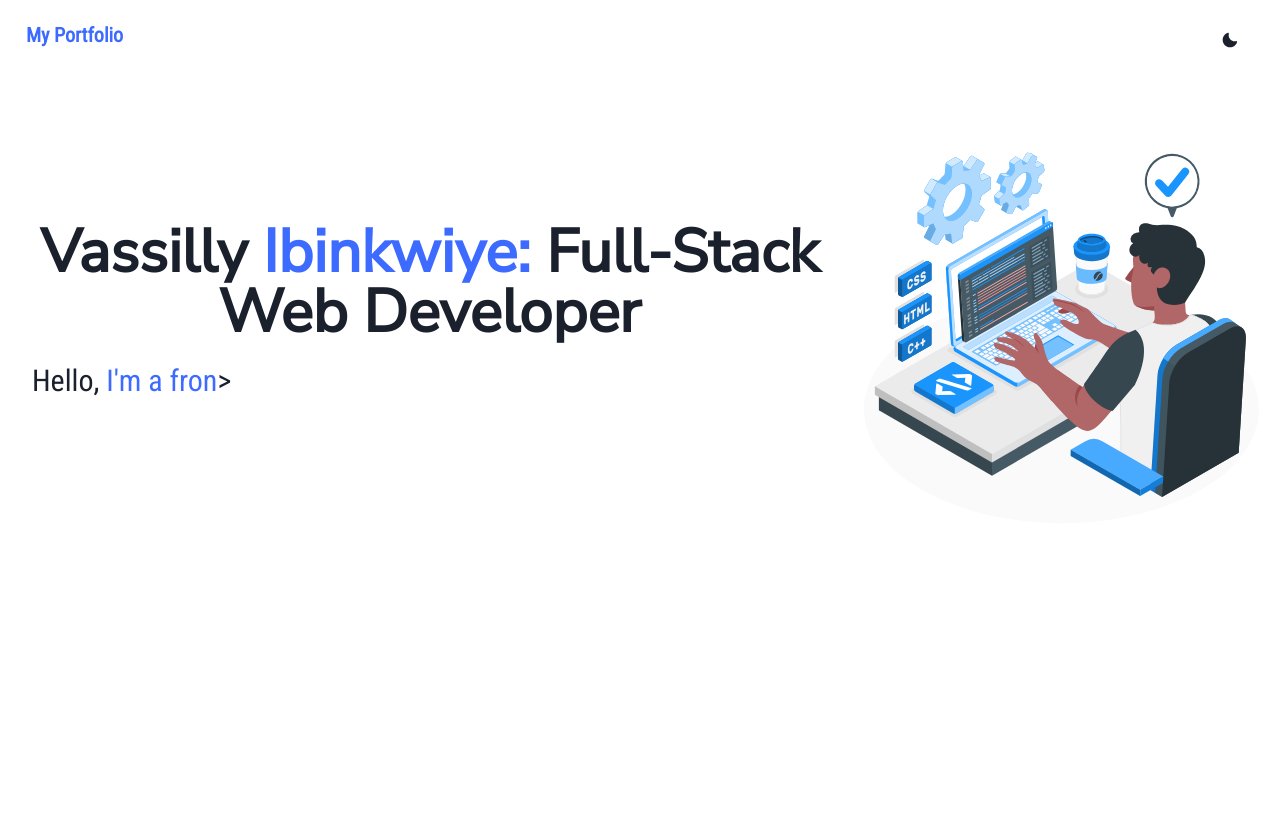
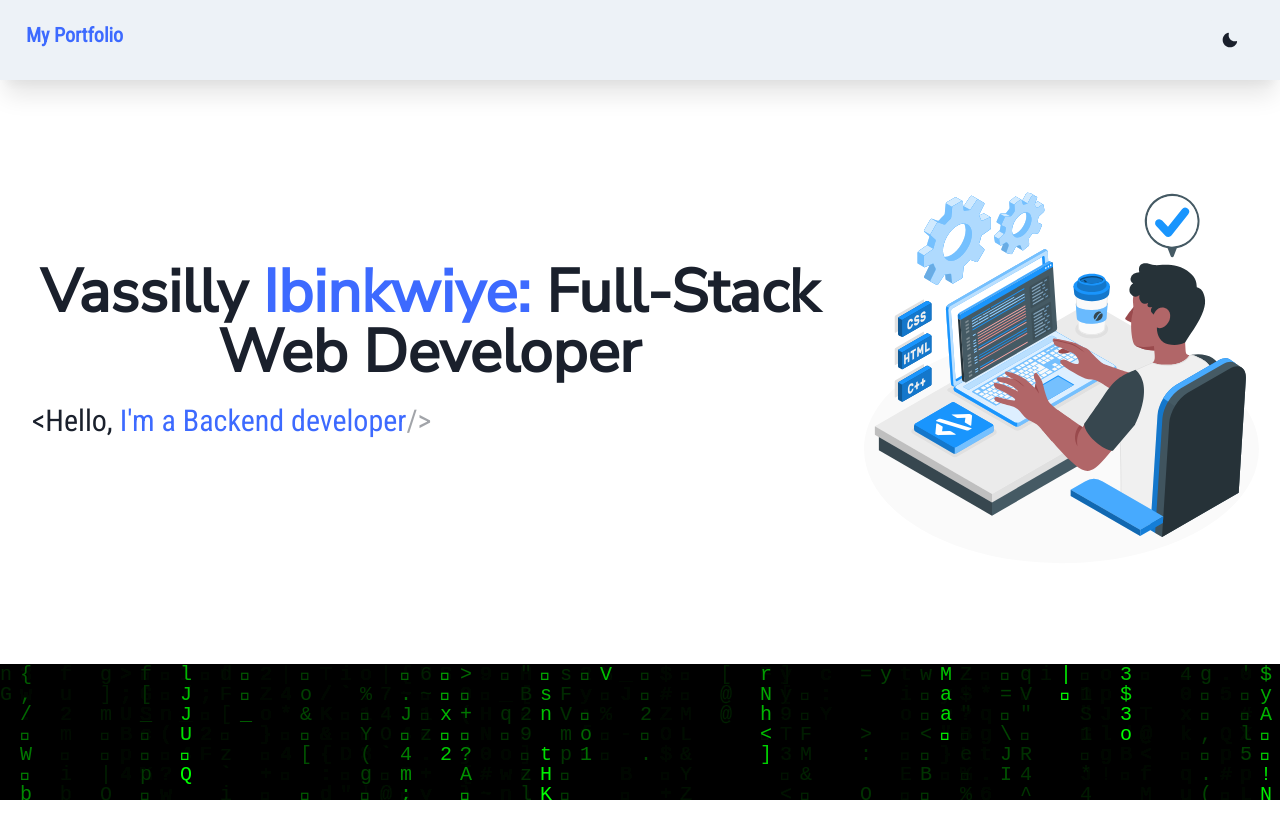
Before and after one commit to redMulla/react-portfolio, a React (Create React App) app: page / in a window 1280 px wide. Shown: the top 838 px of the page. Before the commit the page ends 800 px from the top, so only its background shows below. Built offline with nearby package versions, Linux system fonts and the light colour scheme.

Commit message:
matrix component

```diff
--- a/src/components/Hero.tsx
+++ b/src/components/Hero.tsx
@@ -15,11 +15,15 @@ export const Hero = () => {
 
   useEffect(() => {
     const typed = new Typed(el.current, {
-      strings: ["I'm a frontend developer", "I'm a backend developer"],
-      typeSpeed: 60,
+      strings: [
+        "I'm a Frontend developer",
+        "I'm a Backend developer",
+        "I'm a FullStack developer",
+      ],
+      typeSpeed: 90,
       loop: true,
       loopCount: Infinity,
-      cursorChar: '>',
+      cursorChar: '/>',
     });
     return () => {
       typed.destroy();
@@ -27,6 +31,7 @@ export const Hero = () => {
   }, []);
 
   return (
+    <Box bg="var(--chakra-colors-chakra-body-bg)" minH="80vh" py="10">
       <Container maxW="container.xl" pt="10" mt="8">
         <Grid
           h="80%"
@@ -47,7 +52,7 @@ export const Hero = () => {
               Developer
             </Heading>
             <Text fontSize="3xl" pt="4" pl="4">
-            Hello, <span className="blueText" ref={el} />{' '}
+              &lt;Hello, <span className="blueText" ref={el} />{' '}
             </Text>
           </GridItem>
           <GridItem rowSpan={2} colSpan={2}>
@@ -57,5 +62,6 @@ export const Hero = () => {
           </GridItem>
         </Grid>
       </Container>
+    </Box>
   );
 };
--- /dev/null
+++ b/src/components/Matrix.tsx
@@ -0,0 +1,71 @@
+import React, { useEffect, useRef } from 'react';
+
+function MatrixBackground({ timeout = 50 }) {
+  const canvas = useRef<HTMLCanvasElement | null>(null);
+
+  useEffect(() => {
+    const canvasElement = canvas.current;
+    if (!canvasElement) return;
+
+    const context = canvasElement.getContext('2d');
+    if (!context) return;
+
+    const width = document.body.offsetWidth;
+    const height = document.body.offsetHeight;
+    canvasElement.width = width;
+    canvasElement.height = height;
+
+    context.fillStyle = '#000';
+    context.fillRect(0, 0, width, height);
+
+    const columns = Math.floor(width / 20) + 1;
+    const yPositions: number[] = Array(columns).fill(0);
+
+    context.fillStyle = '#000';
+    context.fillRect(0, 0, width, height);
+
+    const matrixEffect = () => {
+      context.fillStyle = '#0001';
+      context.fillRect(0, 0, width, height);
+
+      context.fillStyle = '#0f0';
+      context.font = '15pt monospace';
+
+      yPositions.forEach((y, index) => {
+        const text = String.fromCharCode(Math.random() * 128);
+        const x = index * 20;
+        context.fillText(text, x, y);
+
+        if (y > 100 + Math.random() * 10000) {
+          yPositions[index] = 0;
+        } else {
+          yPositions[index] = y + 20;
+        }
+      });
+    };
+
+    const interval = setInterval(matrixEffect, timeout);
+    return () => {
+      clearInterval(interval);
+    };
+  }, [canvas, timeout]);
+
+  return (
+    <div
+      style={{
+        background: '#000000',
+        overflow: 'hidden',
+        position: 'fixed',
+        height: '100%',
+        width: '100%',
+        zIndex: -1,
+        left: '0',
+        top: '0',
+      }}
+    >
+      <canvas ref={canvas} />
+    </div>
+  );
+}
+
+export default MatrixBackground;
--- a/src/components/NavBar.tsx
+++ b/src/components/NavBar.tsx
@@ -17,9 +17,10 @@ export const NavBar = () => {
       position="fixed"
       top="0"
       p="10px"
-      bg={useColorModeValue('white', 'black')}
+      bg={useColorModeValue('gray.100', 'black')}
       width="100vw"
       py="20px"
+      boxShadow="xl"
     >
       <Container
         maxW="container.xl"
@@ -31,7 +32,7 @@ export const NavBar = () => {
         </Text>
         <Button
           onClick={toggleColorMode}
-          bg={useColorModeValue('white', 'black')}
+          bg={useColorModeValue('gray.100', 'black')}
         >
           {colorMode === 'light' ? <MoonIcon /> : <SunIcon />}
         </Button>
--- a/src/pages/Home.tsx
+++ b/src/pages/Home.tsx
@@ -2,6 +2,7 @@ import { Box, useColorModeValue, Image } from '@chakra-ui/react';
 import React from 'react';
 import { NavBar } from '../components/NavBar';
 import { Hero } from '../components/Hero';
+import MatrixBackground from '../components/Matrix';
 
 export const Home = () => {
   return (
@@ -9,6 +10,9 @@ export const Home = () => {
       <NavBar></NavBar>
       <br />
       <Hero></Hero>
+      <Box h={'100vh'}>
+        <MatrixBackground></MatrixBackground>
+      </Box>
     </>
   );
 };
```
Lines whose indentation alone changed are shown as unchanged.
